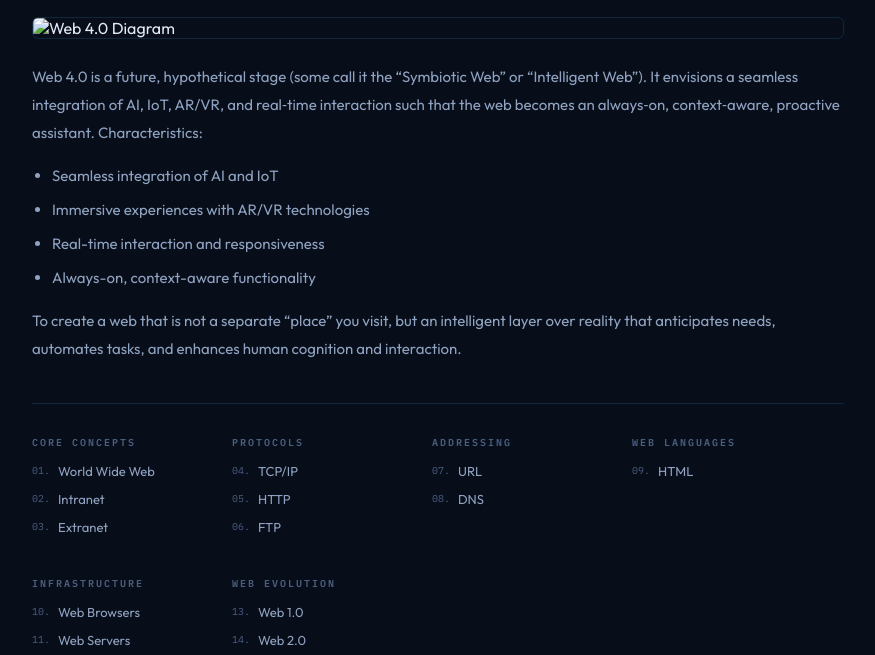
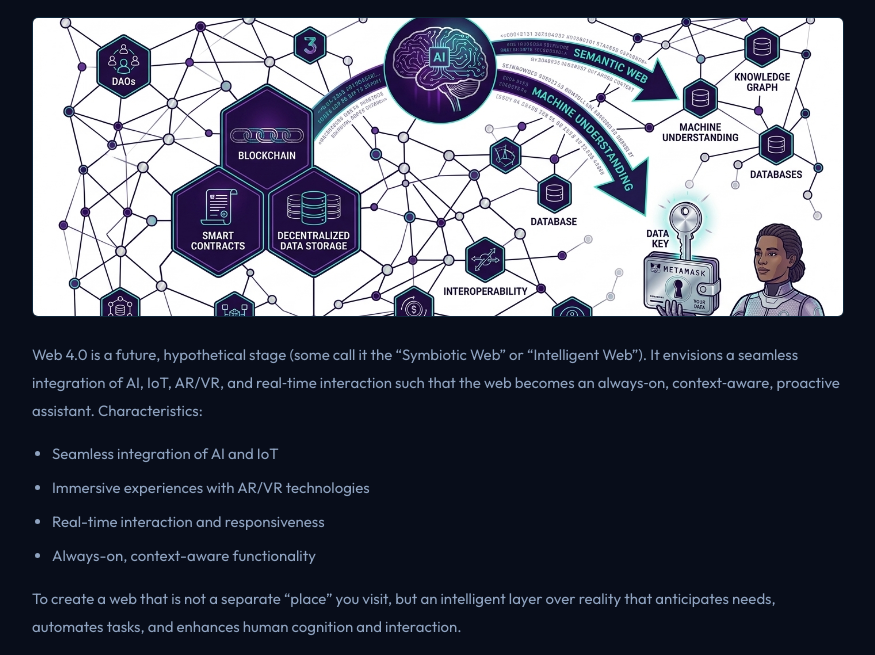
Before and after one commit to ripsodivine/assignment-II, a plain HTML site: page web4.html in a window 1280 px wide. Shown: the part 108-763 px from the top of the page, without its empty margins (202-1077 px from the left). Drawn offline with Linux system fonts and the light colour scheme.

Commit message:
Update image source for Web 4.0 diagram

```diff
--- a/web4.html
+++ b/web4.html
@@ -11,7 +11,7 @@
 <body>
 <div class="intro">
     <h1>Web 4.0</h1>
-    <img src="images/web 4.0.png" alt="Web 4.0 Diagram">
+    <img src="images/web4.png" alt="Web 4.0 Diagram">
     <p>Web 4.0 is a future, hypothetical stage (some call it the “Symbiotic Web” or “Intelligent Web”). It envisions a seamless integration of AI, IoT, AR/VR, and real‑time interaction such that the web becomes an always‑on, context‑aware, proactive assistant. Characteristics:</p>
     <ul>
         <li>Seamless integration of AI and IoT</li>
```
